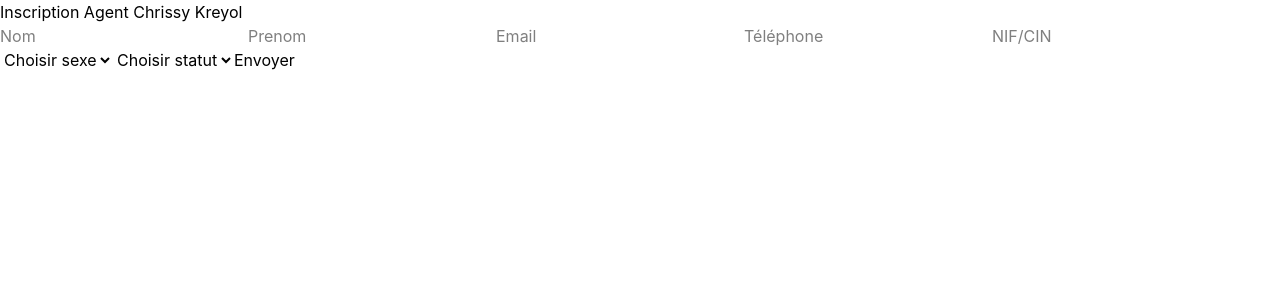
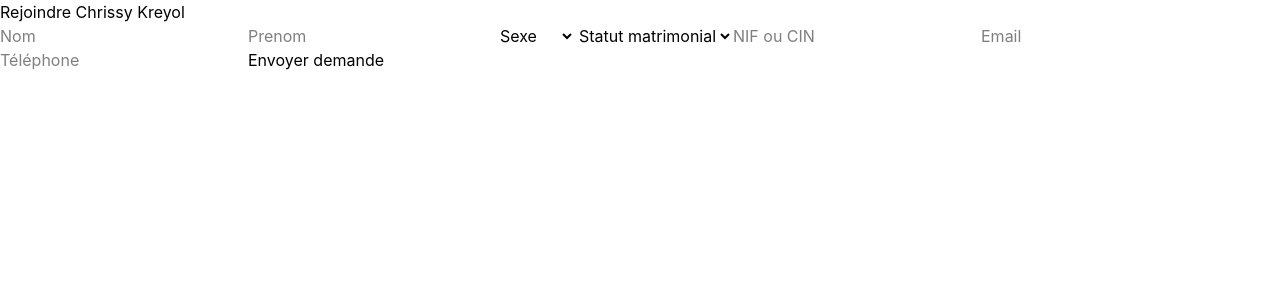
Before and after one commit to Gardimy/Chrissykreyol, a React (Vite) app in the folder frontend/: page /agent-register in a window 1280 px wide. Shown: the top 300 px of the page. Built offline with nearby package versions, Linux system fonts and the light colour scheme.

Commit message:
Update agent service.tsx

```diff
--- a/frontend/src/pages/AgentRegister.tsx
+++ b/frontend/src/pages/AgentRegister.tsx
@@ -1,17 +1,23 @@
 import {
- useState,
+    useState
 } from "react";
 
 
 import {
- createAgent,
+    createAgent
 } from "../services/agent.service";
 
 
-function AgentRegister(){
+import type {
+    AgentResponse
+} from "../types/agent";
 
 
-const [form,setForm]=useState({
+
+const AgentRegister = () => {
+
+
+    const [formData,setFormData] = useState({
 
         nom:"",
         prenom:"",
@@ -19,24 +25,37 @@
         statut:"",
         nifCin:"",
         email:"",
-telephone:"",
+        telephone:""
 
     });
 
 
 
-const [result,setResult]=useState<any>(null);
+    const [
+        agent,
+        setAgent
+    ] = useState<AgentResponse | null>(null);
 
 
 
+    const [
+        loading,
+        setLoading
+    ] = useState(false);
 
 
-const handleChange=(e:any)=>{
+
+    const handleChange = (
+        e:React.ChangeEvent<
+            HTMLInputElement |
+            HTMLSelectElement
+        >
+    )=>{
 
 
-setForm({
+        setFormData({
 
-...form,
+            ...formData,
 
             [e.target.name]:
             e.target.value
@@ -44,23 +63,69 @@
         });
 
 
-}
+    };
 
 
 
 
-
-const submit=async(e:any)=>{
+    const handleSubmit = async(
+        e:React.FormEvent
+    )=>{
 
 
         e.preventDefault();
 
 
-const data =
-await createAgent(form);
+        try{
 
 
-setResult(data);
+            setLoading(true);
+
+
+
+            const response =
+            await createAgent(formData);
+
+
+
+            setAgent(response);
+
+
+
+            setFormData({
+
+                nom:"",
+                prenom:"",
+                sexe:"",
+                statut:"",
+                nifCin:"",
+                email:"",
+                telephone:""
+
+            });
+
+
+
+        }catch(error){
+
+
+            console.error(
+                error
+            );
+
+
+            alert(
+                "Erreur lors de l'inscription"
+            );
+
+
+        }finally{
+
+
+            setLoading(false);
+
+
+        }
 
 
     };
@@ -74,45 +139,33 @@
 
 
             <h1>
-Inscription Agent Chrissy Kreyol
+                Rejoindre Chrissy Kreyol
             </h1>
 
 
 
-<form onSubmit={submit}>
+            {
+                !agent && (
+
+                <form
+                    onSubmit={handleSubmit}
+                >
 
 
                     <input
+                    type="text"
                     name="nom"
                     placeholder="Nom"
+                    value={formData.nom}
                     onChange={handleChange}
                     />
 
 
                     <input
+                    type="text"
                     name="prenom"
                     placeholder="Prenom"
-onChange={handleChange}
-/>
-
-
-<input
-name="email"
-placeholder="Email"
-onChange={handleChange}
-/>
-
-
-<input
-name="telephone"
-placeholder="Téléphone"
-onChange={handleChange}
-/>
-
-
-<input
-name="nifCin"
-placeholder="NIF/CIN"
+                    value={formData.prenom}
                     onChange={handleChange}
                     />
 
@@ -120,17 +173,17 @@
 
                     <select
                     name="sexe"
+                    value={formData.sexe}
                     onChange={handleChange}
                     >
 
-<option>
-Choisir sexe
+                        <option value="">
+                            Sexe
                         </option>
 
                         <option value="Homme">
                             Homme
                         </option>
-
 
                         <option value="Femme">
                             Femme
@@ -141,31 +194,34 @@
 
 
 
+
                     <select
                     name="statut"
+                    value={formData.statut}
                     onChange={handleChange}
                     >
 
-<option>
-Choisir statut
+                        <option value="">
+                            Statut matrimonial
                         </option>
 
-<option value="CELIBATAIRE">
+
+                        <option value="Célibataire">
                             Célibataire
                         </option>
 
 
-<option value="MARIE">
+                        <option value="Marié(e)">
                             Marié(e)
                         </option>
 
 
-<option value="DIVORCE">
+                        <option value="Divorcé(e)">
                             Divorcé(e)
                         </option>
 
 
-<option value="VEUF">
+                        <option value="Veuf(ve)">
                             Veuf(ve)
                         </option>
 
@@ -174,41 +230,109 @@
 
 
 
-<button>
-Envoyer
+
+                    <input
+                    type="text"
+                    name="nifCin"
+                    placeholder="NIF ou CIN"
+                    value={formData.nifCin}
+                    onChange={handleChange}
+                    />
+
+
+
+
+                    <input
+                    type="email"
+                    name="email"
+                    placeholder="Email"
+                    value={formData.email}
+                    onChange={handleChange}
+                    />
+
+
+
+
+                    <input
+                    type="text"
+                    name="telephone"
+                    placeholder="Téléphone"
+                    value={formData.telephone}
+                    onChange={handleChange}
+                    />
+
+
+
+
+                    <button
+                    type="submit"
+                    disabled={loading}
+                    >
+
+                    {
+                        loading
+                        ?
+                        "Envoi..."
+                        :
+                        "Envoyer demande"
+                    }
+
                     </button>
 
 
+
                 </form>
+
+                )
+            }
 
 
 
 
 
             {
-result &&
+                agent && (
 
                 <div>
 
+
                     <h2>
-Inscription réussie
+                        Félicitations {agent.nom} {agent.prenom}
                     </h2>
 
 
+
                     <p>
-Agent ID :
-{result.agentId}
+                        Votre inscription est validée.
                     </p>
 
 
-<p>
-Code Promo :
-{result.promoCode}
-</p>
+
+                    <h3>
+                        Agent ID:
+                    </h3>
+
+                    <strong>
+                        {agent.agentId}
+                    </strong>
+
+
+
+
+                    <h3>
+                        Code Promo:
+                    </h3>
+
+
+                    <strong>
+                        {agent.promoCode}
+                    </strong>
+
 
 
                 </div>
 
+                )
             }
 
 
@@ -217,8 +341,8 @@
 
     );
 
+};
 
-}
 
 
 export default AgentRegister;
--- a/frontend/src/services/agent.service.ts
+++ b/frontend/src/services/agent.service.ts
@@ -2,8 +2,7 @@
 import type { AgentResponse } from "../types/agent";
 
 
-const API_URL =
-"http://localhost:3000/agents";
+const API_URL = "http://localhost:3000/agents";
 
 
 export interface CreateAgentData {
@@ -26,9 +25,9 @@
 
 
 
-export const createAgent = async(
+export const createAgent = async (
     data:CreateAgentData
-):Promise<AgentResponse>=>{
+):Promise<AgentResponse> => {
 
 
     const response = await axios.post(
@@ -39,21 +38,4 @@
 
     return response.data;
 
-
 };
-
-
-
-export const getAgents = async()
-:Promise<AgentResponse[]>=>{
-
-
- const response = await axios.get(
-    API_URL
- );
-
-
- return response.data;
-
-
-};
```
Also changed, not shown: frontend/src/types/agent.ts (+0 -28 lines). Lines whose indentation alone changed are shown as unchanged.
